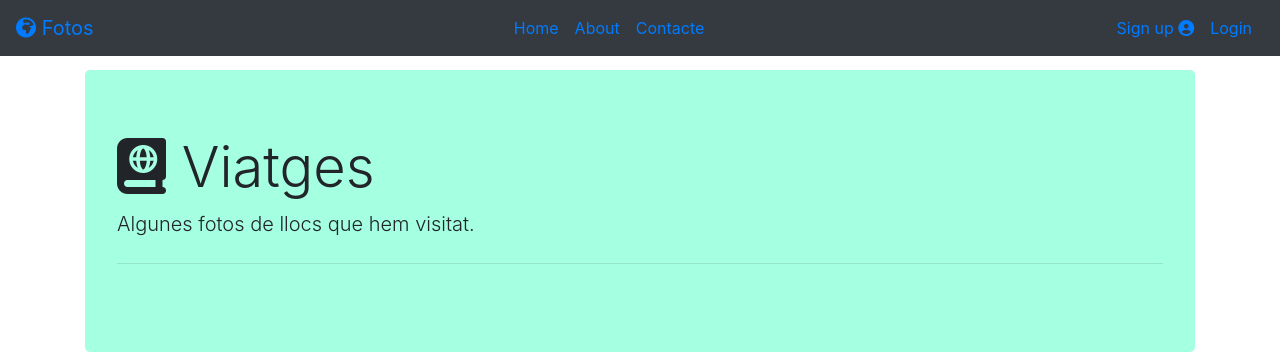
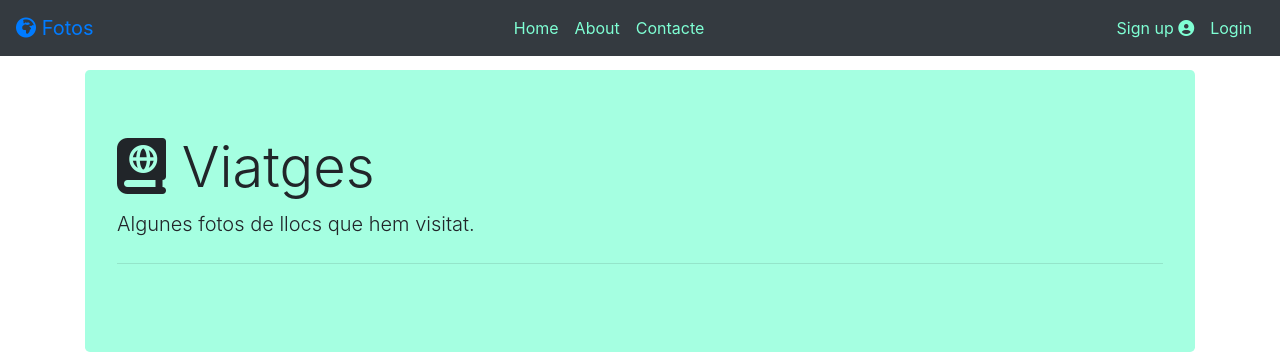
Before and after one commit to fernandoverduprimo/lanzarote, a plain HTML site: page index.html in a window 1280 px wide. Shown: the top 362 px of the page. Drawn offline with nearby package versions, Linux system fonts and the light colour scheme.

Commit message:
Update style.css

```diff
--- a/style.css
+++ b/style.css
@@ -14,3 +14,7 @@ background-color:red;
 .navbar-brand .navbar .nav-item {
 color: Aquamarine;
 }
+
+#navbarNav > ul.navbar-nav > li.nav-item > a.nav-link {
+color: Aquamarine;
+}
```
